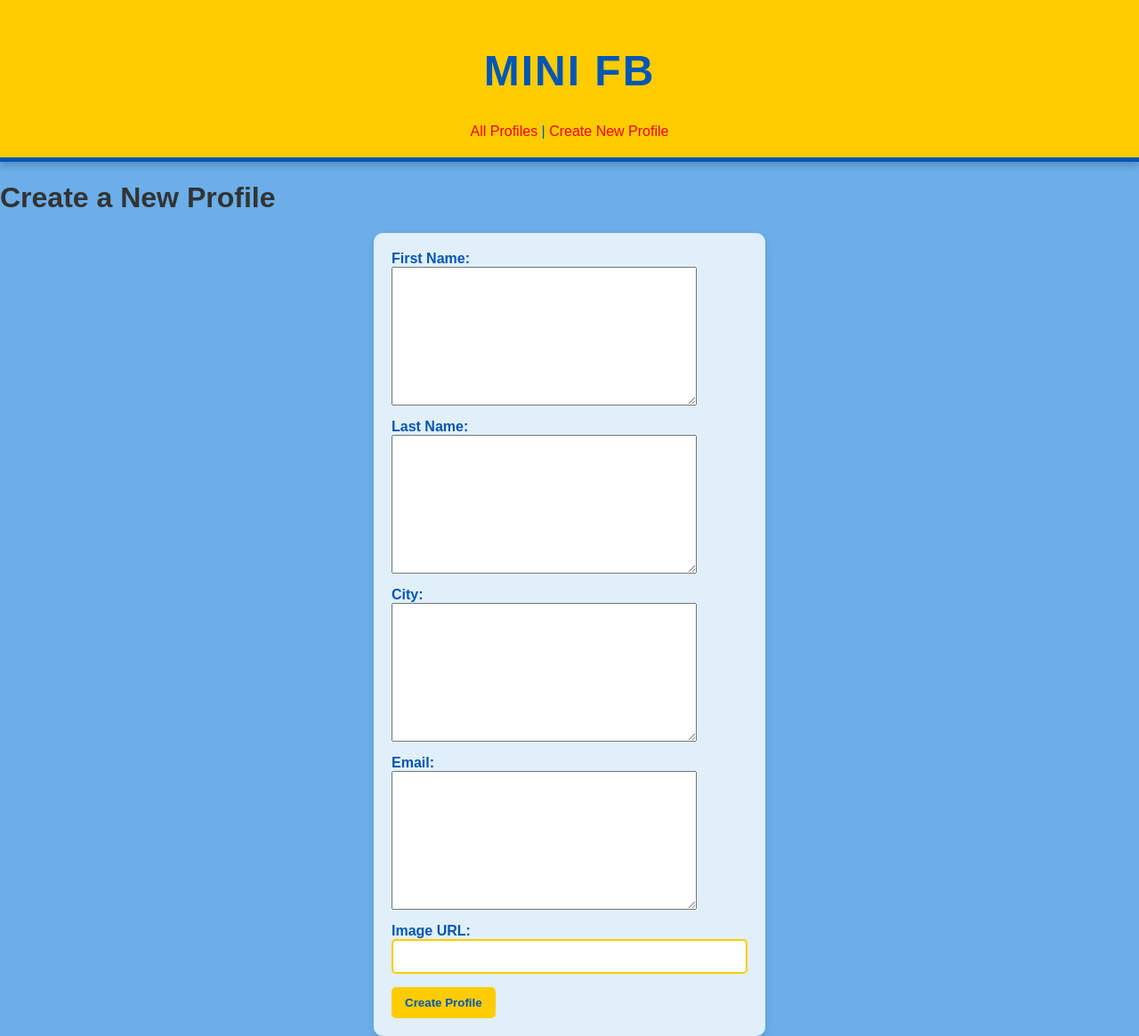
After one commit to SaeginChang/cs412, a Django app: page /mini_fb/create_profile/ in a window 1280 px wide. The commit adds this page. Shown: the whole page at 89% size. Run offline with Django 5.2, Linux system fonts and the light colour scheme.

Commit message:
worked on rest of tasks a6

```diff
--- /dev/null
+++ b/mini_fb/forms.py
@@ -0,0 +1,17 @@
+# mini_fb/forms.py
+# Form to collect inputs to create a new profile
+
+from django import forms
+from .models import Profile, StatusMessage
+
+class CreateProfileForm(forms.ModelForm):
+    '''Form for creating a new Profile'''
+
+    class Meta:
+        model = Profile
+        fields = ['first_name', 'last_name', 'city', 'email', 'image']
+
+class CreateStatusMessageForm(forms.ModelForm):
+    class Meta:
+        model=StatusMessage
+        fields = ['message']
--- a/mini_fb/models.py
+++ b/mini_fb/models.py
@@ -2,6 +2,7 @@
 # Define the data objects for our application
 from django.db import models
 from django.utils import timezone
+from django.urls import reverse
 
 # Create your models here.
 
@@ -17,13 +18,16 @@ class Profile(models.Model):
 
     def __str__(self):
         '''Return a string representation of the object.'''
-
         return f'{self.first_name} {self.last_name}'
 
     def get_status_messages(self):
         '''getting the status message for this profile'''
         status = StatusMessage.objects.filter(profile=self)
         return status
+
+    def get_absolute_url(self):
+        '''Return the URL to access a detail record for this profile'''
+        return reverse('show_profile', args=[self.pk])
 
 class StatusMessage(models.Model):
     '''Status Message for the Profiles'''
--- a/mini_fb/templates/mini_fb/base.html
+++ b/mini_fb/templates/mini_fb/base.html
@@ -10,10 +10,8 @@
         <header>
             <h1>Mini FB</h1>
             <nav>
-                <ul>
-                    <!-- <li><a href="{% url 'show_form' %}">Show Form</a></li>
-                     Links HERE -->
-                </ul>
+                <a href="{% url 'show_all_profiles' %}">All Profiles</a> |
+                <a href="{% url 'create_profile' %}">Create New Profile</a>
             </nav>
         </header>
 
--- /dev/null
+++ b/mini_fb/templates/mini_fb/create_profile_form.html
@@ -0,0 +1,37 @@
+<!-- mini_fb/templates/mini_fb/create_profile_form.html -->
+ {% extends 'mini_fb/base.html' %}
+
+ {% block content %}
+ <h1>Create a New Profile</h1>
+
+ <form method="POST" class="profile-form">
+    {% csrf_token %}
+
+    <div>
+        <label for="id_first_name">First Name:</label>
+        {{ form.first_name }}
+    </div>
+
+    <div>
+        <label for='id_last_name'>Last Name:</label>
+        {{ form.last_name }}
+    </div>
+
+    <div>
+        <label for="id_city">City:</label>
+        {{ form.city }}
+    </div>
+
+    <div>
+        <label for="id_email">Email:</label>
+        {{ form.email }}
+    </div>
+
+    <div>
+        <label for="id_image">Image URL:</label>
+        {{ form.image }}
+    </div>
+
+    <button type="submit">Create Profile</button>
+ </form>
+ {% endblock %}
--- a/mini_fb/templates/mini_fb/show_profile.html
+++ b/mini_fb/templates/mini_fb/show_profile.html
@@ -19,6 +19,9 @@
         <p><strong>Email:</strong> {{ profile.email }}</p>
     </div>
 
+    <!-- Link to create a new status message -->
+    <a href="{% url 'create_status' profile.pk %}">Create Status Message</a>
+
     <h2>Status Messages:</h2>
     <ul>
         {% for status in profile.get_status_messages %}
--- a/mini_fb/urls.py
+++ b/mini_fb/urls.py
@@ -10,5 +10,6 @@ urlpatterns = [
     # path(r'', views.home, name="home"),
     path('', views.ShowAllProfileView.as_view(), name='show_all_profiles'),
     path('profile/<int:pk>/', views.ShowProfilePageView.as_view(), name='show_profile'),
-
+    path('create_profile/', views.CreateProfileView.as_view(), name='create_profile'),
+    path('profile/<int:pk>/create_status/', views.CreateStatusMessageView.as_view(), name='create_status'),
 ]
--- a/mini_fb/views.py
+++ b/mini_fb/views.py
@@ -1,11 +1,13 @@
 # mini_fb/views.py
 # define the views for the mini_fb app
-from django.shortcuts import render
+from django.shortcuts import render, get_object_or_404
 
 # Create your views here.
+from django.views.generic import ListView, DetailView, CreateView
+from .models import * ## import the models
 
-from django.views.generic import ListView, DetailView
-from .models import * ## import the models
+from django.urls import reverse_lazy, reverse
+from .forms import *
 
 # class-based view
 class ShowAllProfileView(ListView):
@@ -27,3 +29,31 @@ def profile_status_view(request, pk):
     status_messages = profile.get_status_messages()
     print(status_messages, "hhhhhhhhhhhhhhhhh")
     return render(request, 'mini_fb/show_profile.html', {'profile': profile, 'status_messages': status_messages})
+
+class CreateProfileView(CreateView):
+    '''Class based view for creating a new profile'''
+    model = Profile
+    form_class = CreateProfileForm
+    template_name = 'mini_fb/create_profile_form.html'
+    success_url = reverse_lazy('show_all_profiles')
+
+class CreateStatusMessageView(CreateView):
+    form_class = CreateStatusMessageForm
+    template_name = 'mini_fb/create_status_form.html'
+
+    def get_context_data(self, **kwargs):
+        context = super().get_context_data(**kwargs)
+        profile_pk = self.kwargs['pk']
+        context['profile'] = get_object_or_404(Profile, pk=profile_pk)
+        return context
+
+    def form_valid(self, form):
+        profile_pk = self.kwargs['pk']
+        profile = get_object_or_404(Profile, pk=profile_pk)
+        status_message = form.save(commit=False)
+        status_message.profile = profile
+        status_message.save()
+        return super().form_valid(form)
+
+    def get_success_url(self):
+        return reverse('profile', args=[self.kwargs['pk']])
--- a/static/mini_fb_styles.css
+++ b/static/mini_fb_styles.css
@@ -1,17 +1,16 @@
-/* styles-pokemon.css */
-
 /* General settings for body and layout */
 body {
-    background-color: #6baee8;
-    font-family: 'Verdana', sans-serif;
+    background-color: #6baee8; /* Sky blue */
+    font-family: 'Arial', sans-serif;
     color: #333;
     margin: 0;
     padding: 0;
 }
 
+/* Header styling */
 header {
-    background-color: #ffcc01;
-    color: #0056b3;
+    background-color: #ffcc01; /* Bright yellow */
+    color: #0056b3; /* Dark blue */
     padding: 20px;
     text-align: center;
     border-bottom: 5px solid #0056b3;
@@ -22,6 +21,7 @@ header h1 {
     font-size: 3rem;
     font-family: 'Pokemon Solid', sans-serif;
     text-transform: uppercase;
+    letter-spacing: 2px;
 }
 
 /* Grid container for profiles */
@@ -32,10 +32,10 @@ header h1 {
     padding: 20px;
 }
 
-/* Article style for each profile card */
+/* Profile card styling */
 article {
     background-color: rgba(255, 255, 255, 0.9);
-    border: 2px solid #0056b3;
+    border: 2px solid #ffcc01; /* Yellow border */
     border-radius: 10px;
     padding: 15px;
     text-align: center;
@@ -53,7 +53,7 @@ article img {
     max-width: 100%;
     height: auto;
     border-radius: 50%;
-    border: 3px solid #ffcc01;
+    border: 3px solid #ffcc01; /* Yellow border for image */
     box-shadow: 0 4px 8px rgba(0, 0, 0, 0.1);
 }
 
@@ -61,9 +61,9 @@ article img {
 article h2 {
     font-size: 1.8rem;
     margin: 15px 0;
-    color: #0056b3;
+    color: #0056b3; /* Dark blue */
     font-family: 'Arial Black', sans-serif;
-    text-shadow: 1px 1px 2px #ffcc01;
+    text-shadow: 1px 1px 2px #ffcc01; /* Yellow shadow */
 }
 
 article strong {
@@ -75,7 +75,7 @@ article strong {
 
 /* General link style */
 a {
-    color: #ff0000;
+    color: #ff0000; /* Bright red for links */
     text-decoration: none;
 }
 
@@ -85,14 +85,15 @@ a:hover {
 
 /* Footer style */
 footer {
-    background-color: #ffcc01;
-    color: #0056b3;
+    background-color: #ffcc01; /* Bright yellow */
+    color: #0056b3; /* Dark blue */
     text-align: center;
     padding: 10px;
     font-size: 0.9rem;
     border-top: 5px solid #0056b3;
 }
 
+/* Profile page styling */
 .profile-page {
     max-width: 800px;
     margin: 0 auto;
@@ -107,9 +108,10 @@ footer {
     color: #0056b3;
     text-align: center;
     margin-bottom: 20px;
-    text-shadow: 1px 1px 2px #ffcc01;
+    text-shadow: 1px 1px 2px #ffcc01; /* Yellow shadow */
 }
 
+/* Profile image styling */
 .profile-image {
     text-align: center;
     margin-bottom: 20px;
@@ -119,10 +121,11 @@ footer {
     max-width: 300px;
     height: auto;
     border-radius: 50%;
-    border: 5px solid #ffcc01;
+    border: 5px solid #ffcc01; /* Yellow border for image */
     box-shadow: 0 4px 8px rgba(0, 0, 0, 0.2);
 }
 
+/* Profile details */
 .profile-details {
     text-align: center;
     font-size: 1.2rem;
@@ -134,5 +137,49 @@ footer {
 }
 
 .profile-details strong {
-    color: #0056b3;
+    color: #0056b3; /* Dark blue */
 }
+
+/* Create Profile form styling */
+form {
+    max-width: 400px; /* Set a max width for the form */
+    margin: 0 auto; /* Center the form */
+    padding: 20px;
+    background-color: rgba(255, 255, 255, 0.8);
+    border-radius: 10px;
+    box-shadow: 0 4px 10px rgba(0, 0, 0, 0.1);
+}
+
+form div {
+    margin-bottom: 15px; /* Add space between form fields */
+}
+
+form label {
+    display: block; /* Stack labels above fields */
+    font-weight: bold;
+    color: #0056b3; /* Dark blue */
+}
+
+form input[type="text"],
+form input[type="email"],
+form input[type="url"] {
+    width: 100%; /* Full width input */
+    padding: 10px; /* Padding inside inputs */
+    border: 2px solid #ffcc01; /* Yellow border */
+    border-radius: 5px;
+}
+
+form button {
+    background-color: #ffcc01; /* Yellow button */
+    color: #0056b3; /* Dark blue text */
+    border: none;
+    padding: 10px 15px;
+    border-radius: 5px;
+    cursor: pointer;
+    font-weight: bold;
+}
+
+form button:hover {
+    background-color: #0056b3; /* Change to dark blue on hover */
+    color: #ffcc01; /* Change text color to yellow */
+}
```
Also changed, not shown: mini_fb/templates/mini_fb/create_status_form.html (added, +17 -0 lines).
